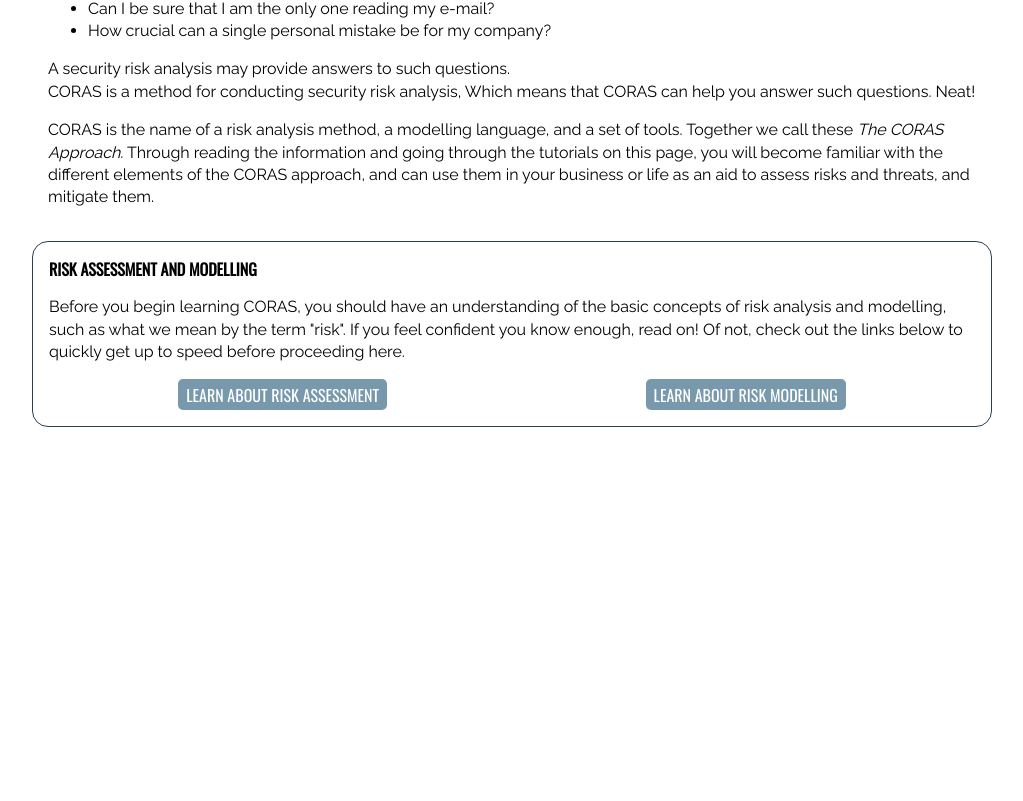
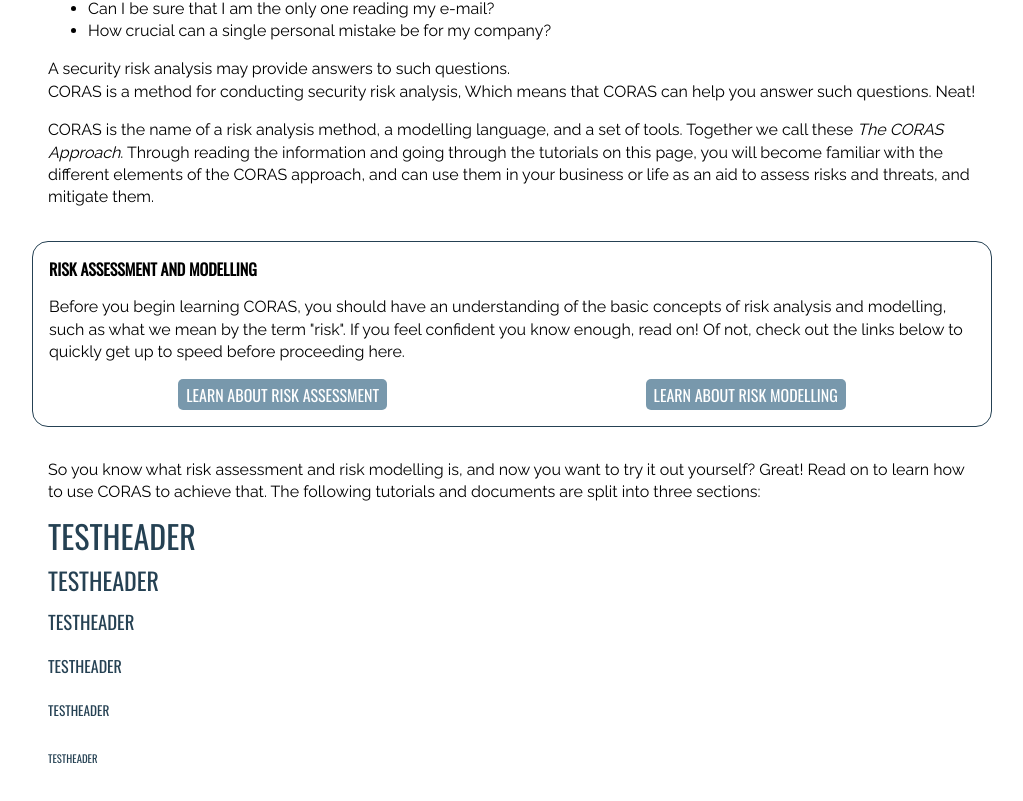
Before and after one commit to SINTEF-9012/CORAS-The-Explorer, a React (Vite) app: page /learn in a window 1280 px wide. Shown: the part 279-1080 px from the top of the page, without its empty margins (128-1151 px from the left). Before the commit the page ends 800 px from the top, so only its background shows below. Built offline with nearby package versions, Linux system fonts and the light colour scheme.

Commit message:
WIP: Test headings on Learn page

```diff
--- a/src/js/components/pages/Learn.jsx
+++ b/src/js/components/pages/Learn.jsx
@@ -5,6 +5,7 @@ import PageHeading from '../atoms/PageHeading/PageHeading';
 import LegacyIntro from './Learn/LegacyIntro';
 
 import Button from '../atoms/Button/Button';
+import Heading from '../atoms/Heading/Heading';
 
 import './Learn/learn.css';
 
@@ -74,6 +75,19 @@ const Introduction = ({ match, location, history }) =>
 					type: "small"
 				}
 			]} />
+		<TextBlock>
+			<p>
+				So you know what risk assessment and risk modelling is, and now you want to try it out
+				yourself? Great! Read on to learn how to use CORAS to achieve that. The following tutorials
+				and documents are split into three sections:
+			</p>
+			<Heading level={1} text={"TestHeader"} />
+			<Heading level={2} text={"TestHeader"} />
+			<Heading level={3} text={"TestHeader"} />
+			<Heading level={4} text={"TestHeader"} />
+			<Heading level={5} text={"TestHeader"} />
+			<Heading level={6} text={"TestHeader"} />
+		</TextBlock>
 
 	</div>;
 
```
